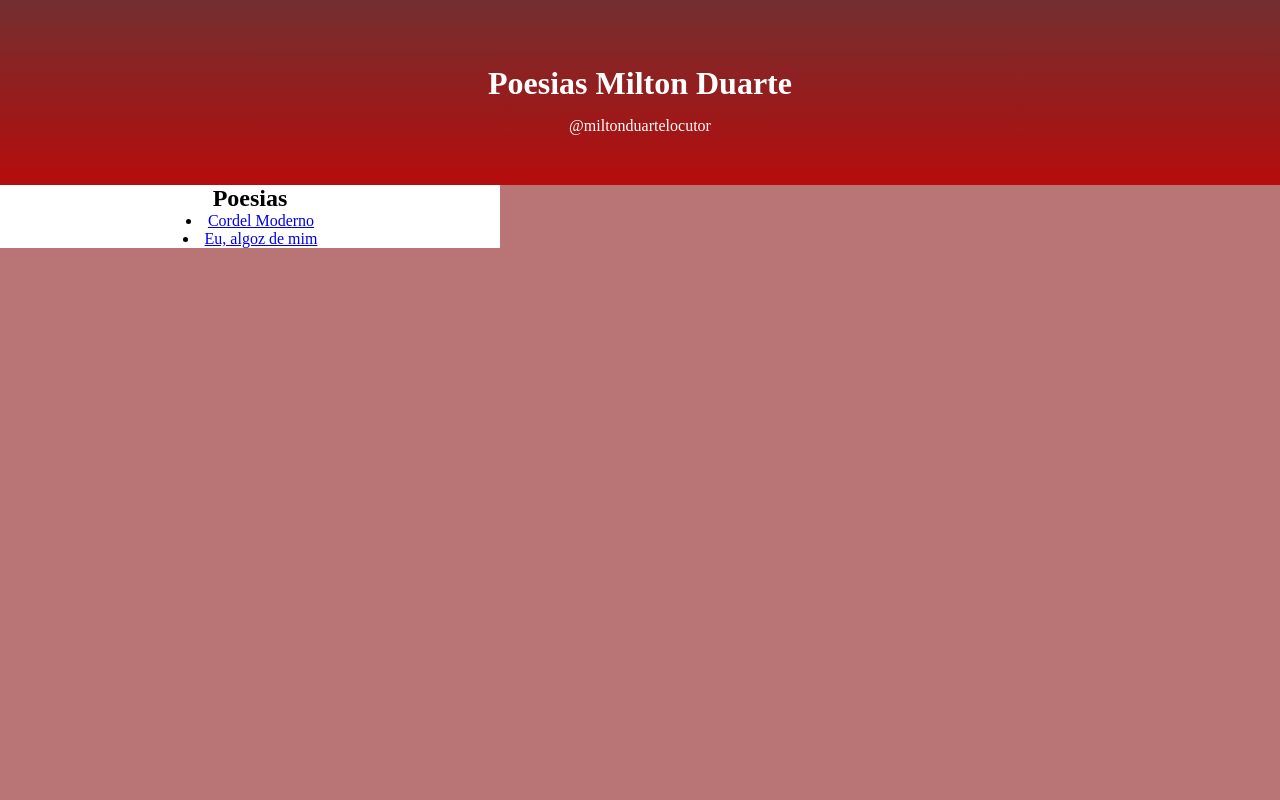
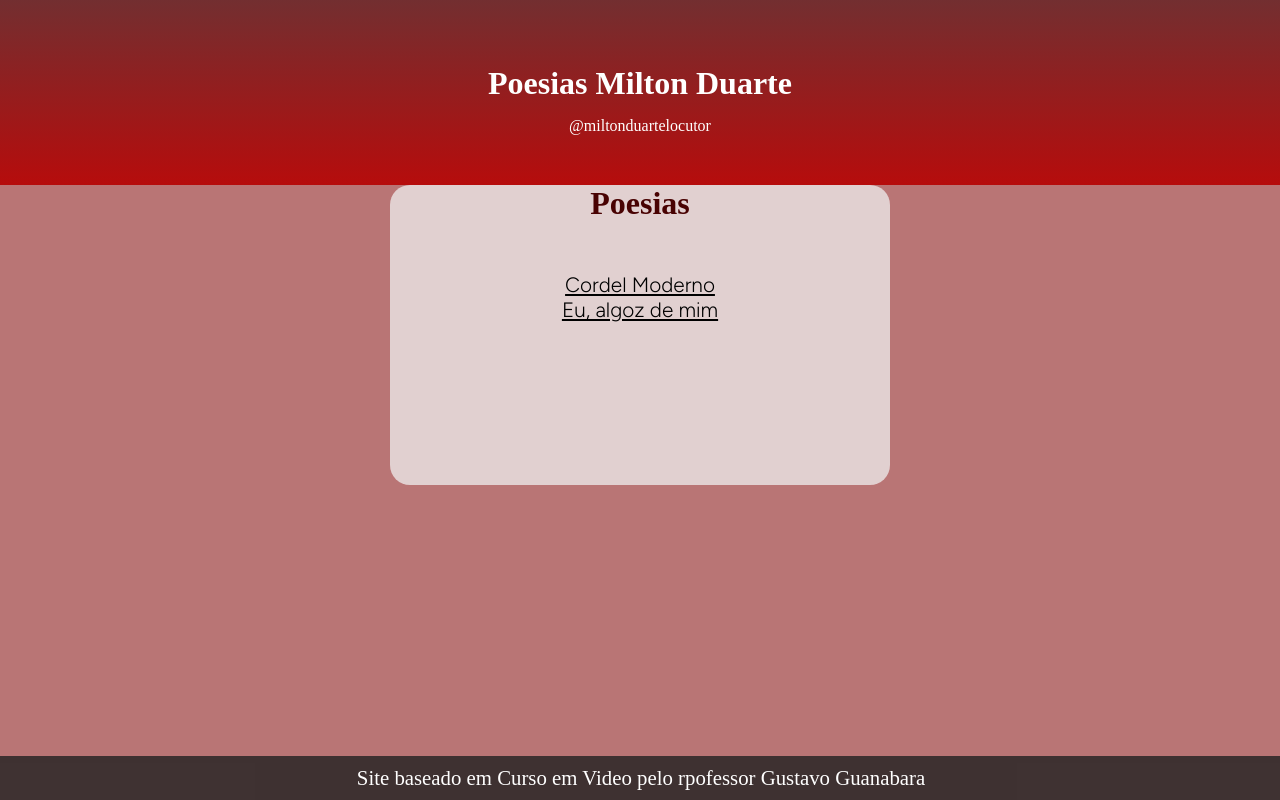
Before and after one commit to biel-444/Projeto-3, a plain HTML site: page index.html in a window 1280 px wide. Drawn offline with Linux system fonts and the light colour scheme; a web font is replaced by a local one.

Commit message:
inicio pag home css

```diff
--- a/index.html
+++ b/index.html
@@ -18,9 +18,14 @@
         <h2>
             Poesias
         </h2>
-        <li><a href="pag1.html">Cordel Moderno</a></li>
-        <li><a href="pag2.html">Eu, algoz de mim</a></li>
+        <ul style="list-style: none;">
+            <li><a href="pag1.html">Cordel Moderno</a></li>
+            <li><a href="pag2.html">Eu, algoz de mim</a></li>
+        </ul>
     </section>
+<footer>
+        <p>Site baseado em <a href="https://www.cursoemvideo.com/" target="_blank">Curso em Video</a> pelo rpofessor<a href="https://github.com/professorguanabara" target="_blank"> Gustavo Guanabara</a></p>
+</footer>
 
 </body>
 </html>
--- a/styles/estilo-home.css
+++ b/styles/estilo-home.css
@@ -7,6 +7,8 @@
 }
 body{
     background-color: rgba(170, 88, 88, 0.823);
+    min-height: 100%;
+
 }
 header{
     background-image:linear-gradient(to bottom, rgba(93, 25, 27, 0.763), rgb(182, 12, 12));
@@ -23,13 +25,33 @@ header p{
     text-align: center;
 }
 section{
-    background-color: white;
+    background-color: rgba(237, 234, 234, 0.782);
     color: black;
     display:block;
-
+    margin: auto;
     text-align: center;
     max-width: 500px;
-    max-height: 400px;
+    min-height: 300px;
+    box-shadow: 1px 2px 1px 2px 10px black;
+    border-radius: 20px;
+
+}
+h2{
+    font-weight: bold;
+    font-size: 2em;
+    color: rgb(72, 2, 2);
+    padding-bottom: 50px;
+}
+ul a{
+    color: black;
+    font-weight: lighter;
+    font-size: 1.3em;
+    font-family:'Figtree', sans-serif;
+
+}
+ul a:hover{
+    text-decoration: none;
+    color: brown;
 }
 p>a{
     text-decoration: none;
@@ -39,3 +61,13 @@ p>a:hover{
     text-decoration: underline;
     color: aliceblue;
 }
+footer{
+    background-color: rgba(35, 35, 35, 0.815) ;
+    color: white;
+    font-size: 1.3em;
+    padding: 10px;
+    width: 98.6vw;
+    text-align: center;
+    position: absolute;
+    bottom: 0%;
+}
--- a/styles/estilo2.css
+++ b/styles/estilo2.css
@@ -1,3 +1,5 @@
+@charset "UTF-8";
+@import url('https://fonts.googleapis.com/css2?family=Figtree:ital,wght@0,300..900;1,300..900&family=Signika+Negative:wght@300..700&display=swap');
 
 *{
     margin:0% ;
@@ -50,11 +52,10 @@ section>p{
     padding-bottom: 2em;
 
 }
-
-
 section.normal{
     background-color: white;
     color: black;
+    font-family: 'Figtree', sans-serif;
 }
 
 section.imagem{
```
Also changed, not shown: pag1.html (+1 -1 lines), pag2.html (+1 -1 lines).
